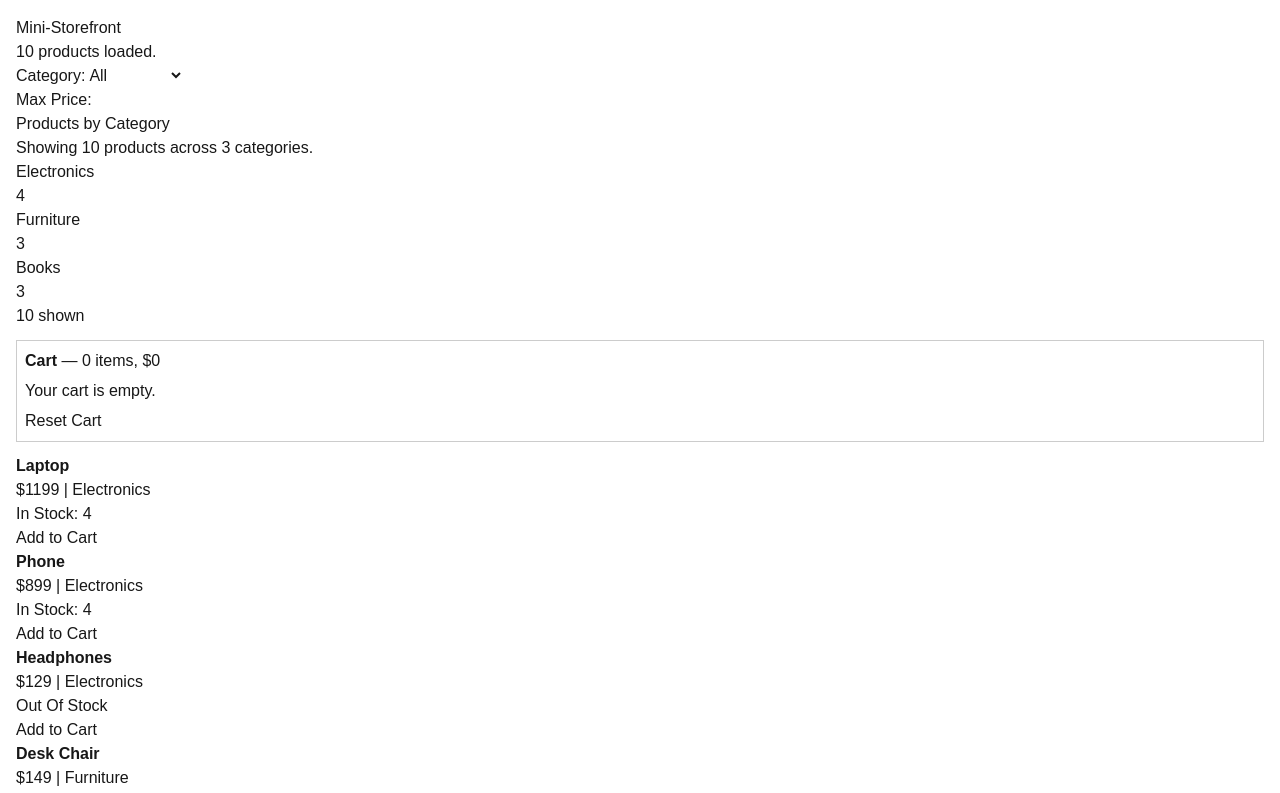
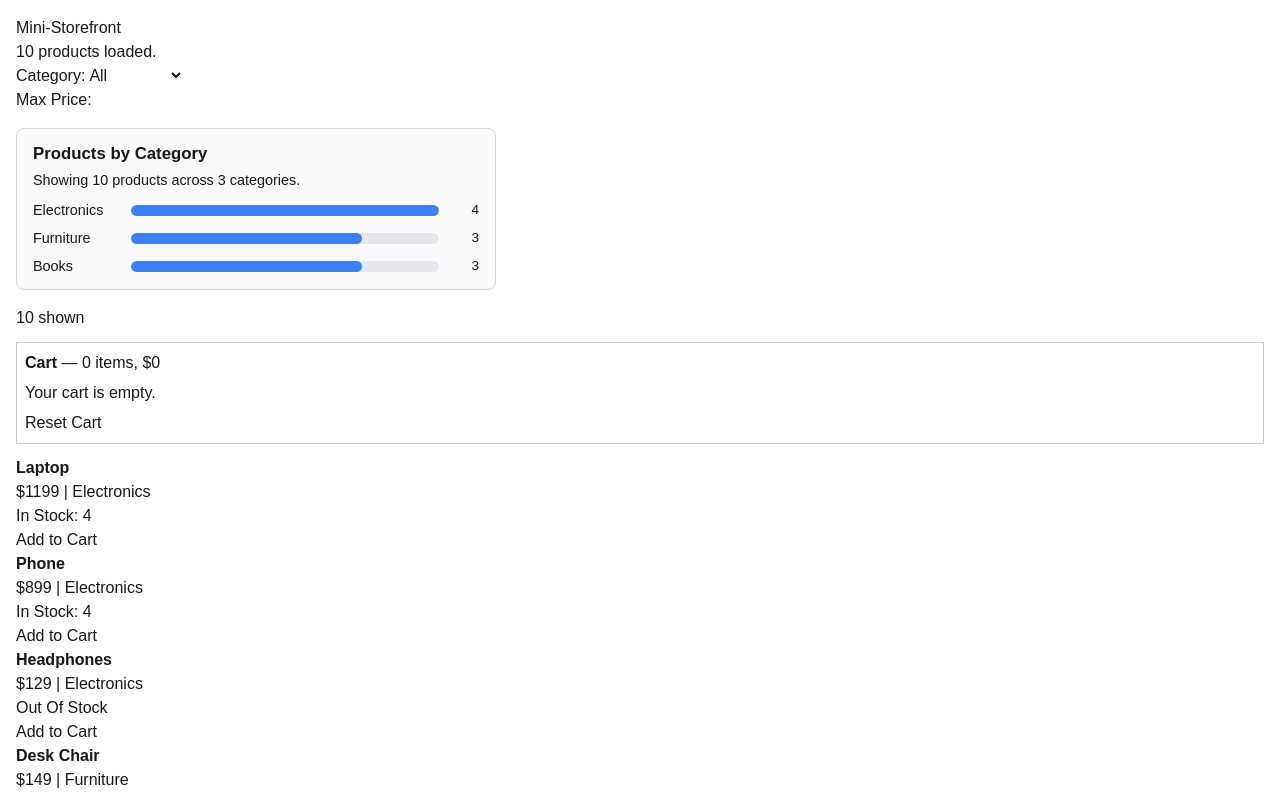
Before and after one commit to sbrennan06/Final_React_Project, a Next.js app: page / in a window 1280 px wide. Shown: the top 793 px of the page. Built offline with nearby package versions, Linux system fonts and the light colour scheme.

Commit message:
Added fromatting to CSS file.

```diff
--- a/src/app/globals.css
+++ b/src/app/globals.css
@@ -28,3 +28,60 @@ body {
 .catalog {
   padding: 1rem;
 }
+.category-chart {
+  margin-top: 1rem;
+  margin-bottom: 1rem;
+  padding: 0.75rem 1rem;
+  border: 1px solid #d4d4d4;
+  border-radius: 0.5rem;
+  max-width: 480px;
+  background: #f9fafb;
+}
+
+.category-chart h2 {
+  font-size: 1.05rem;
+  font-weight: 600;
+  margin-bottom: 0.25rem;
+}
+
+.category-chart p {
+  font-size: 0.9rem;
+  margin-bottom: 0.5rem;
+}
+
+.category-chart-rows {
+  display: flex;
+  flex-direction: column;
+  gap: 0.4rem;
+}
+
+.category-chart-row {
+  display: flex;
+  align-items: center;
+  gap: 0.5rem;
+}
+
+.category-chart-label {
+  width: 90px;
+  font-size: 0.9rem;
+}
+
+.category-chart-bar-wrapper {
+  flex: 1;
+  height: 0.7rem;
+  border-radius: 999px;
+  background: #e5e7eb;
+  overflow: hidden;
+}
+
+.category-chart-bar {
+  height: 100%;
+  border-radius: 999px;
+  background: #3b82f6;
+}
+
+.category-chart-value {
+  width: 2rem;
+  text-align: right;
+  font-size: 0.85rem;
+}
```
